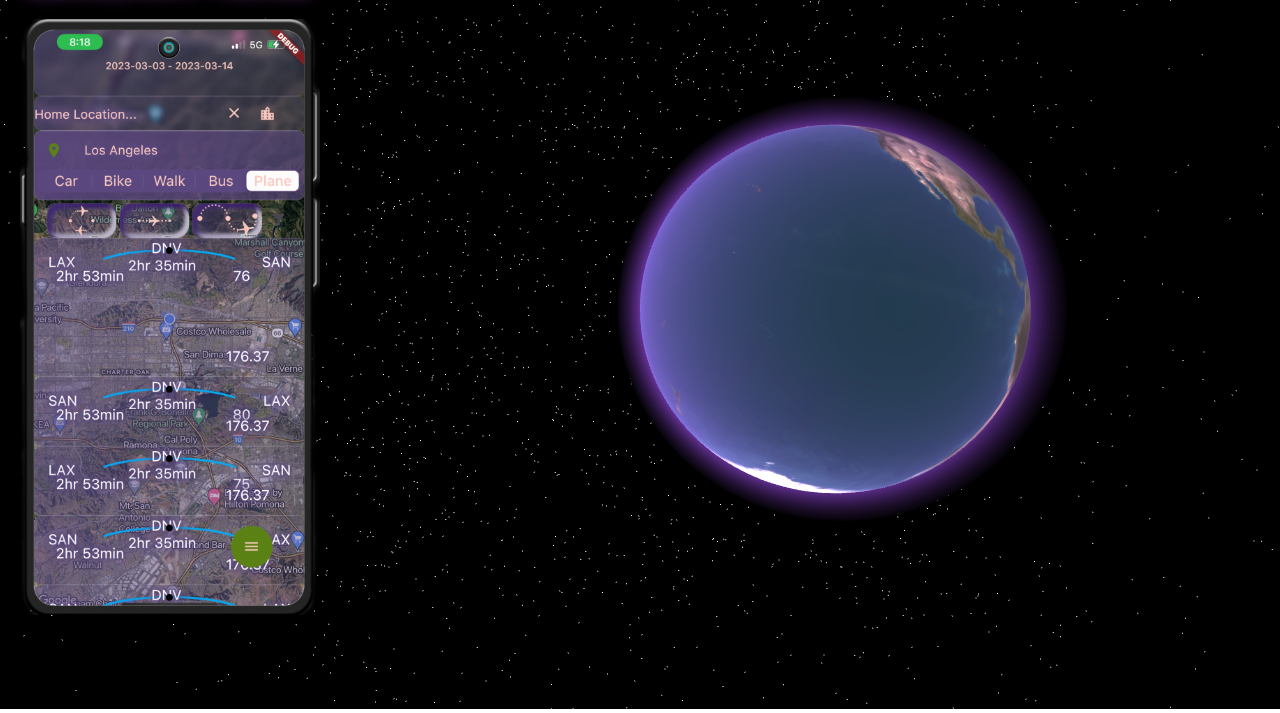
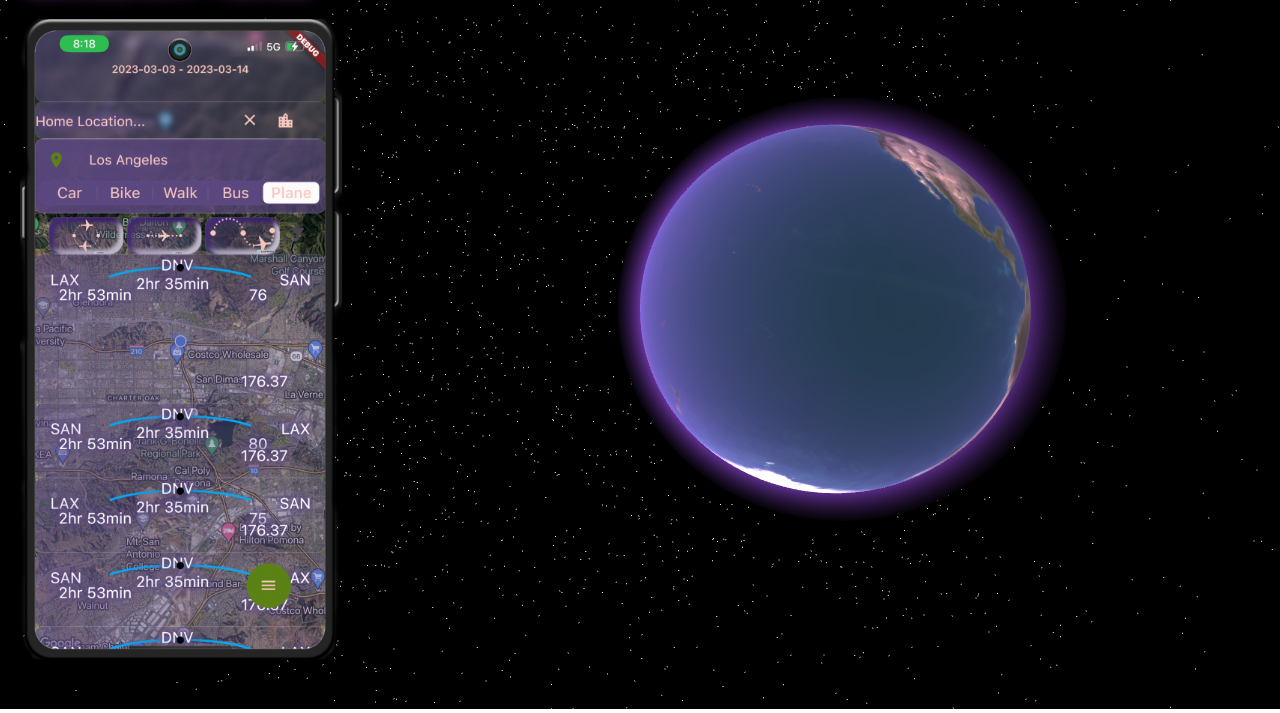
Before and after one commit to TarrenHassman/businessSite, a plain HTML site: page web/index.html in a window 1280 px wide. Shown: the part 91-804 px from the top of the page. Drawn offline with Linux system fonts and the light colour scheme; animation ran at ten frames a second.

Commit message:
This should do it

```diff
--- a/web/index.html
+++ b/web/index.html
@@ -3,6 +3,7 @@
 
 <head>
 	<meta charset="utf-8">
+	<meta name="viewport" content="width=device-width, initial-scale=1.0">
 	<title>Rendezvous Travel</title>
 	<link href='https://fonts.googleapis.com/css?family=Permanent Marker' rel='stylesheet'>
 	<style>
@@ -44,10 +45,9 @@
 		}
 		img
 {
-    max-width: 300px;
-    min-width: 30%;
-    height: 100%;
-}
+    width: auto;
+    height: 80vh;
+	}
 	</style>
 
 </head>
```
